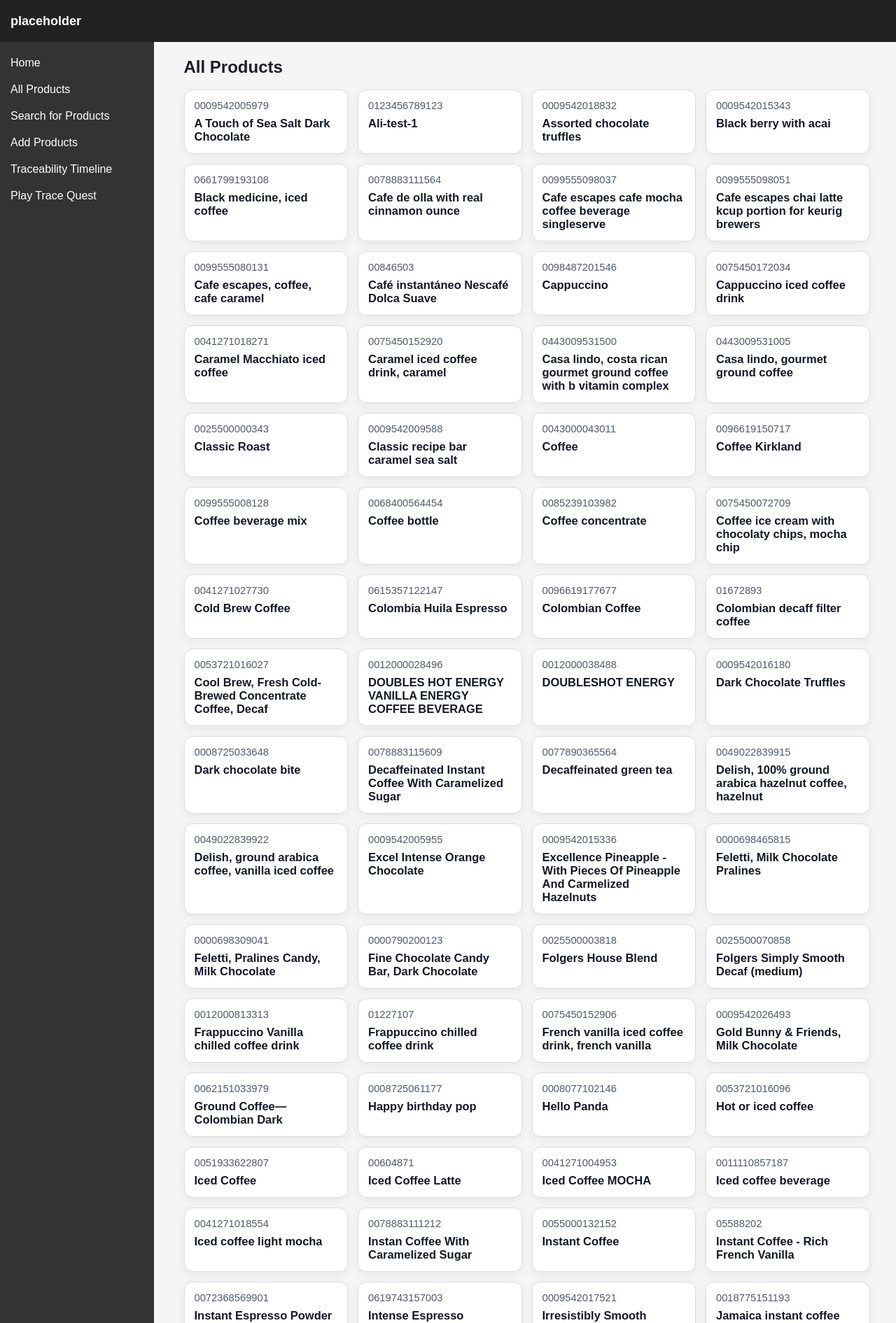
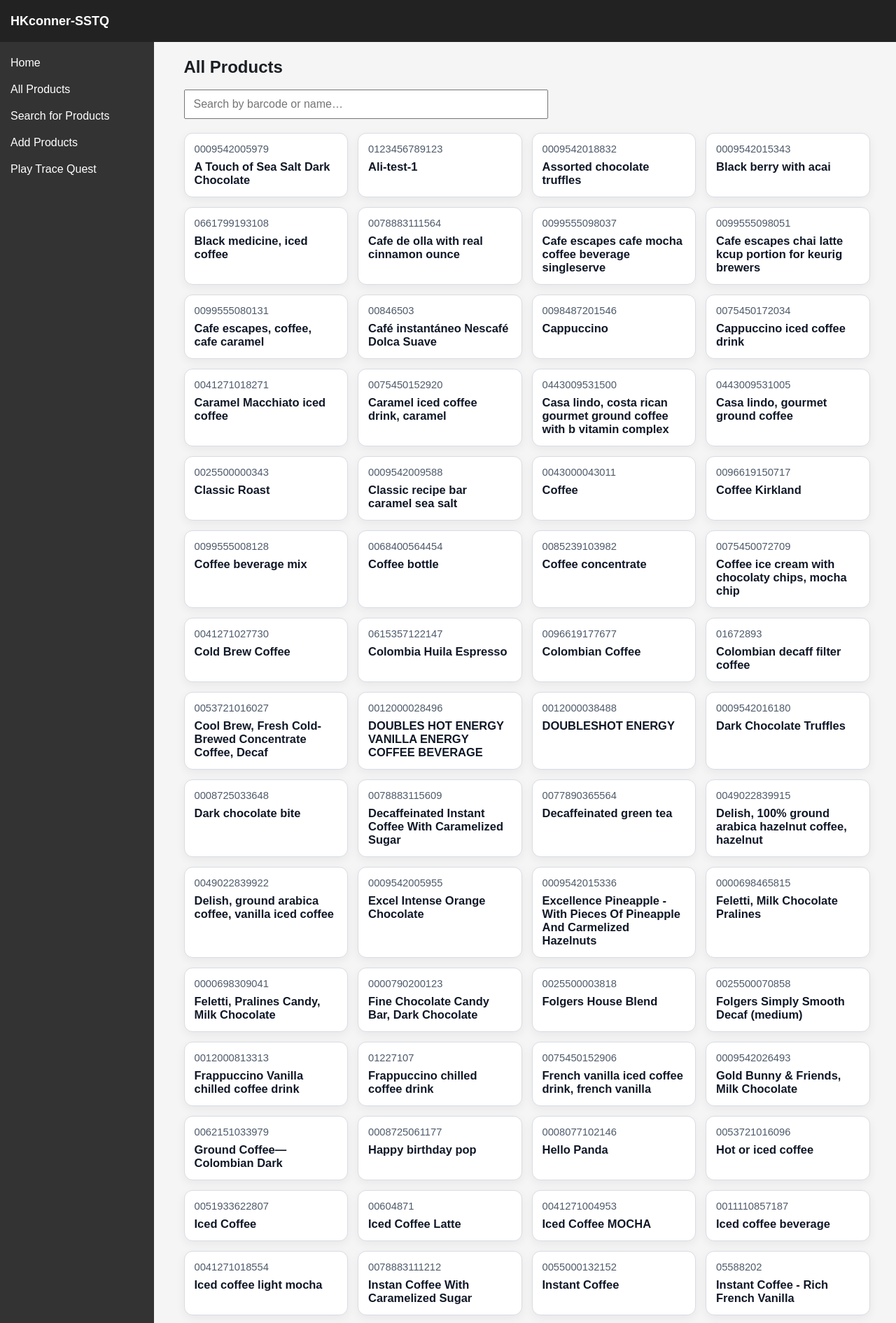
Before and after one commit to Shrlotia/COM2020---Single-Scan-Traceability-Quest, a Flask app: page /product in a window 1280 px wide. Shown: the top 1891 px of the page at 70% size. Run offline with Flask 3, Linux system fonts and the light colour scheme; a user stored in the database is signed in.

Commit message:
added search method to product page

```diff
--- a/src/sstq/static/css/product.css
+++ b/src/sstq/static/css/product.css
@@ -45,6 +45,17 @@
     color: #111827;
 }
 
+.product-search {
+  margin: 12px 0 20px;
+}
+
+#productSearch {
+  width: 100%;
+  max-width: 520px;
+  padding: 10px 12px;
+  font-size: 16px;
+}
+
 .empty-message {
     color: #4f5b6b;
 }
--- /dev/null
+++ b/src/sstq/static/js/product.js
@@ -0,0 +1,27 @@
+document.addEventListener("DOMContentLoaded", () => {
+  const input = document.getElementById("productSearch");
+  const grid = document.getElementById("productGrid");
+
+  if (!input || !grid) return;
+
+  const items = grid.querySelectorAll(".product-block");
+
+  const normalize = (str) =>
+    (str || "").toString().trim().toLowerCase();
+
+  input.addEventListener("input", () => {
+    const query = normalize(input.value);
+
+    items.forEach((item) => {
+      const barcode = normalize(item.dataset.barcode);
+      const name = normalize(item.dataset.name);
+
+      const match =
+        query === "" ||
+        barcode.includes(query) ||
+        name.includes(query);
+
+      item.style.display = match ? "" : "none";
+    });
+  });
+});
--- a/src/sstq/templates/base.html
+++ b/src/sstq/templates/base.html
@@ -28,7 +28,7 @@
         <!-- Header -->
         <div class="header">
             <div class="logo">
-                <a href="{{ url_for('home.home') }}">placeholder</a>
+                <a href="{{ url_for('home.home') }}">HKconner-SSTQ</a>
             </div>
             <div class="page-title">
                 {{ title }}
@@ -46,7 +46,6 @@
                         <a href="{{ url_for('product.product_add') }}">Add Products</a>
                     {% endif %}
                 {% endif %}
-                <a href="{{ url_for('timeline.timeline') }}">Traceability Timeline</a>
                 <a href="{{ url_for('tracequest.tracequest') }}">Play Trace Quest</a>
             </div>
 
--- a/src/sstq/templates/product.html
+++ b/src/sstq/templates/product.html
@@ -2,15 +2,31 @@
 
 {% block title %}Products{% endblock %}
 {% block custom_css %}<link rel="stylesheet" href="{{ url_for('static', filename='css/product.css') }}">{% endblock %}
+{% block custom_js%}<script type="module" src="{{ url_for('static', filename='js/product.js') }}" defer></script>{% endblock %}
 
 {% block content %}
 <section class="product-list-page">
     <h1>All Products</h1>
 
+    <div class="product-search">
+        <input
+            id="productSearch"
+            type="search"
+            placeholder="Search by barcode or name…"
+            aria-label="Search products"
+            autocomplete="off"
+        />
+    </div>
+
     {% if products %}
-        <div class="product-grid">
+            <div class="product-grid" id="productGrid">
             {% for product in products %}
-                <a class="product-block" href="{{ url_for('product.product_detail', barcode=product.barcode) }}">
+                <a
+                    class="product-block"
+                    href="{{ url_for('product.product_detail', barcode=product.barcode) }}"
+                    data-barcode="{{ product.barcode|e }}"
+                    data-name="{{ product.name|e }}"
+                >
                     <p class="product-barcode">{{ product.barcode }}</p>
                     <p class="product-name">{{ product.name }}</p>
                 </a>
```
